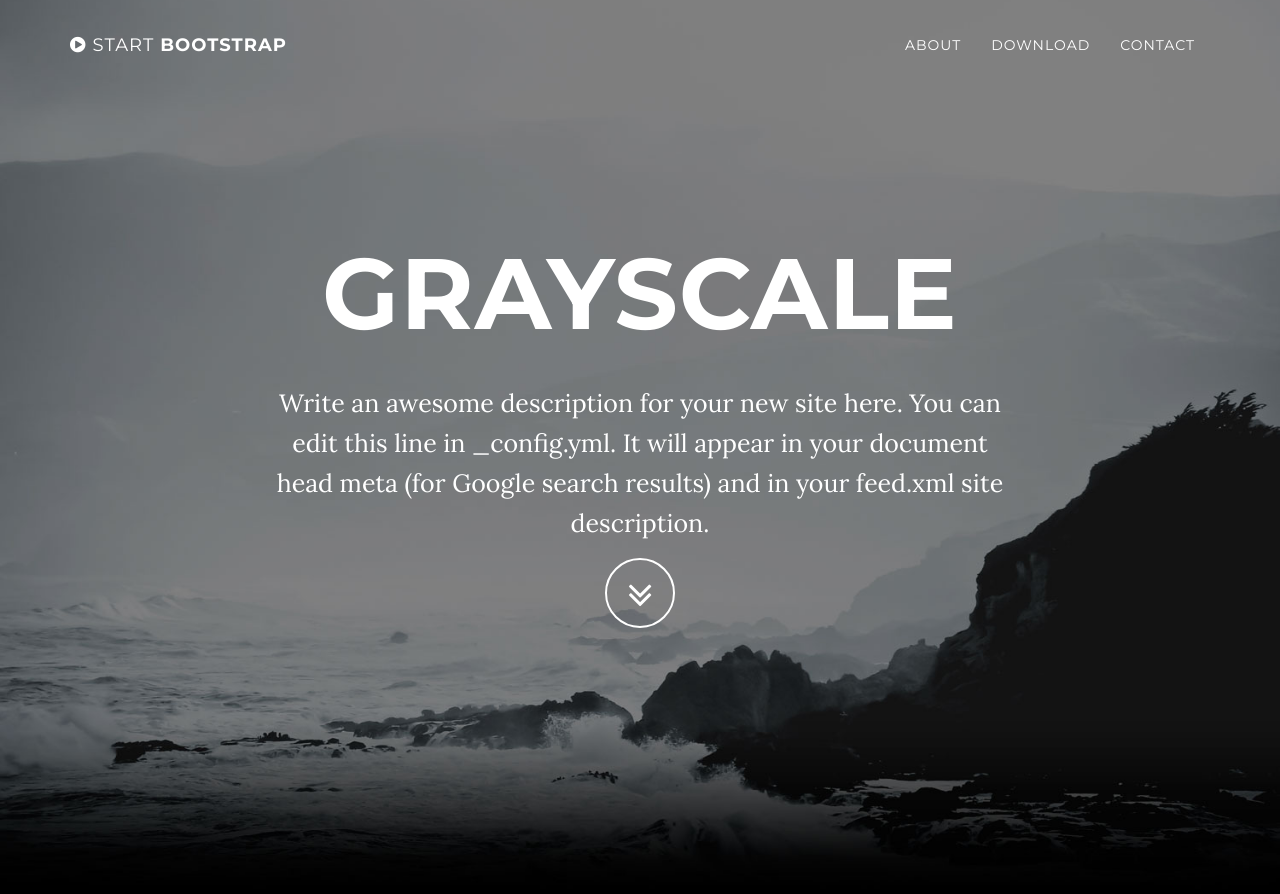
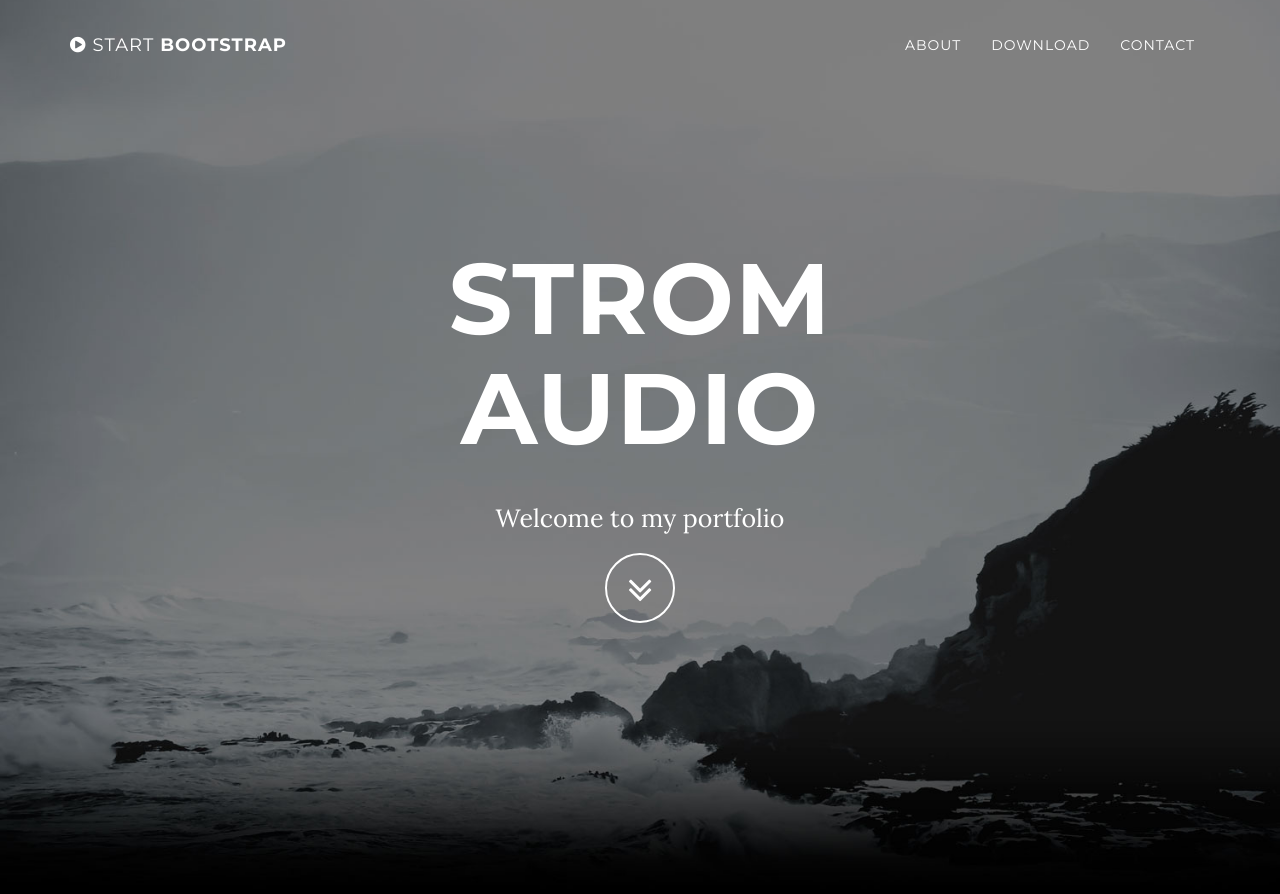
Before and after one commit to stromaudio/stromaudio, a Jekyll site: the page built from index.html, in a window 1280 px wide and 900 px high. Shown: the top 894 px of the window. Built offline with Jekyll 4.4.1, drawn with Linux system fonts in a browser that asks for light colours.

Commit message:
content changes

```diff
--- a/_config.yml
+++ b/_config.yml
@@ -1,8 +1,8 @@
 # Site settings
-title: Grayscale
+title: Strom Audio
 email: your-email@domain.com
 url: https://example.github.io
-description: "Write an awesome description for your new site here. You can edit this line in _config.yml. It will appear in your document head meta (for Google search results) and in your feed.xml site description."
+description: "Welcome to my portfolio"
 
 # Color settings (hex-codes without the leading hash-tag)
 color:
```
